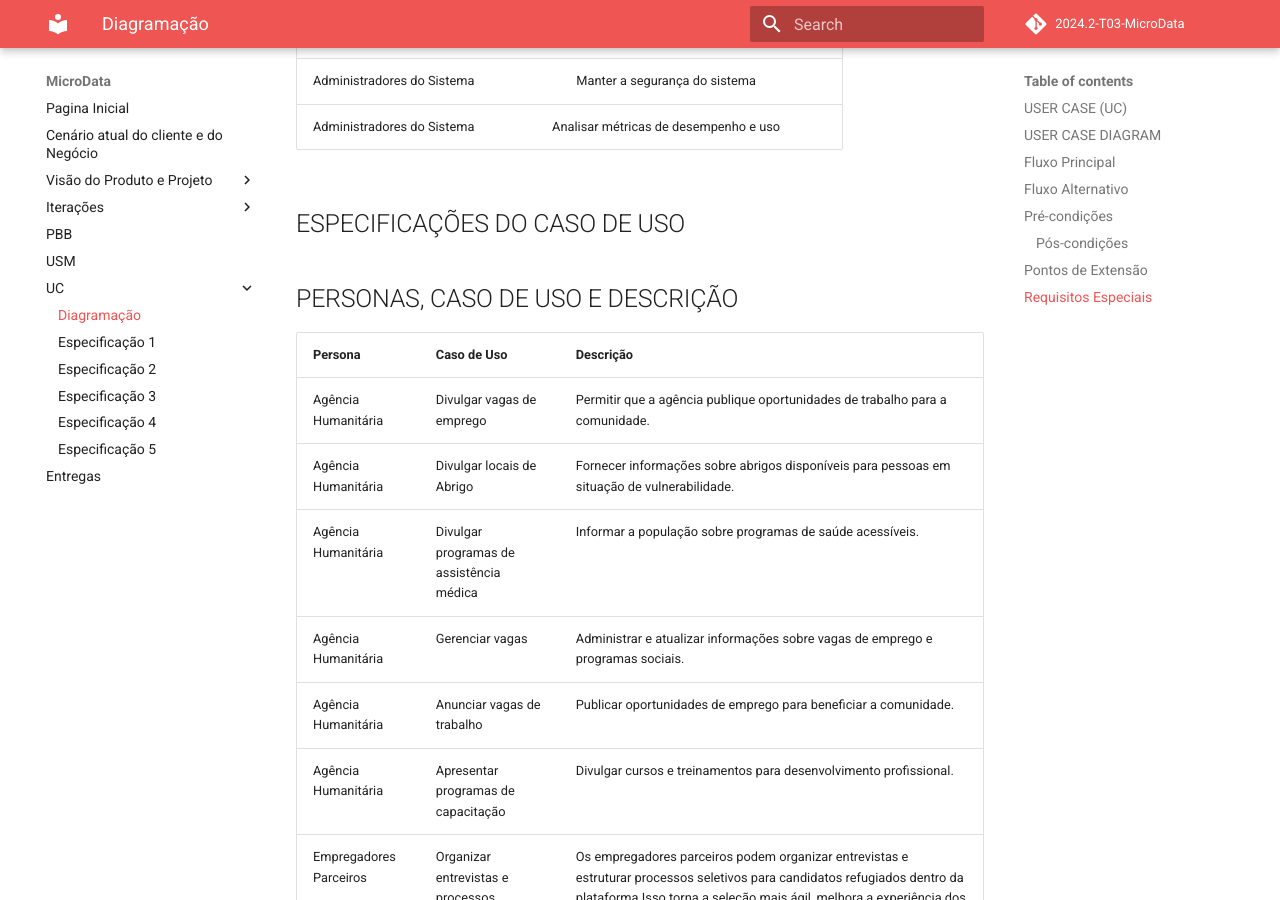
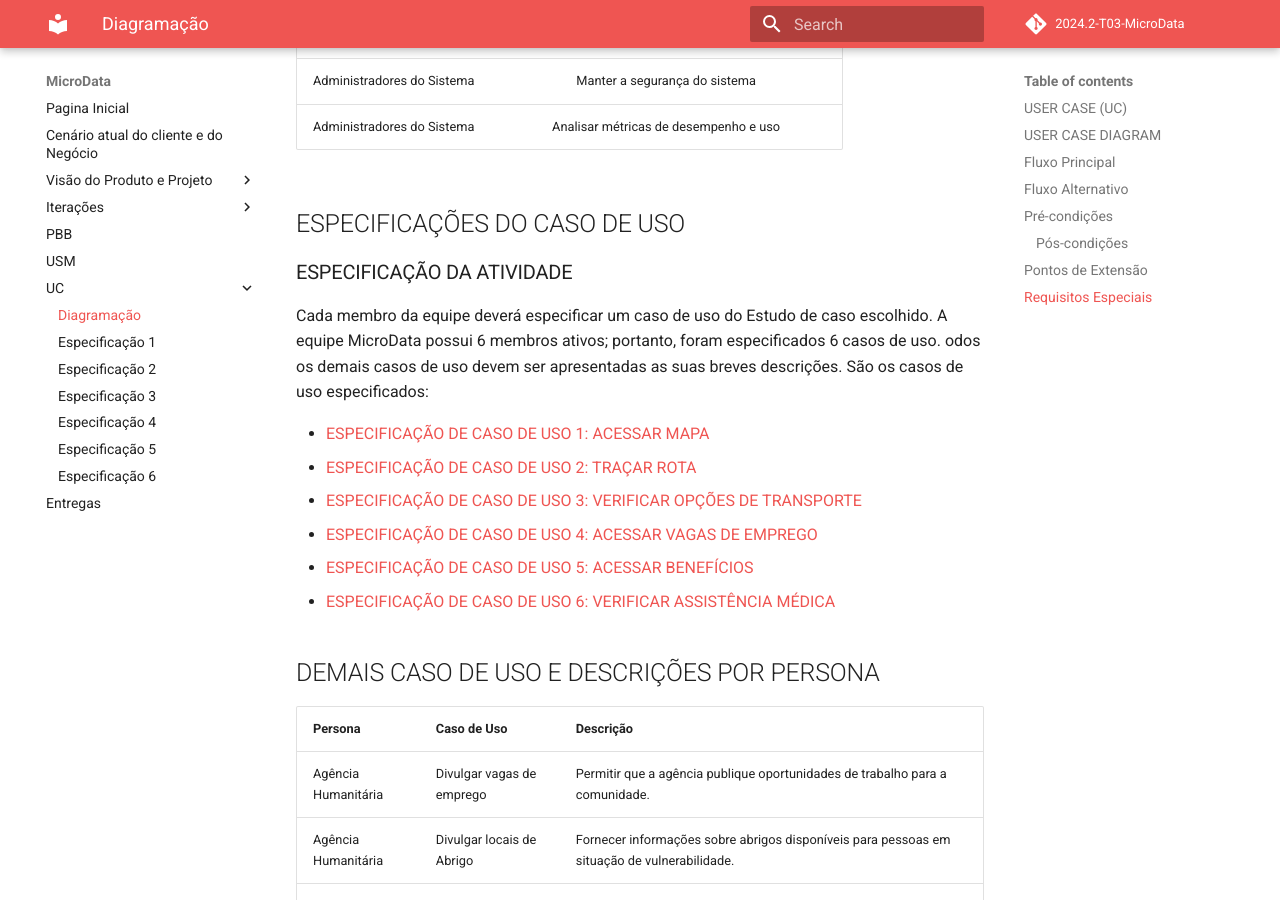
Before and after one commit to storch7/2024.2-T03-MicroData, an MkDocs documentation site: the page built from docs/uc/usercase.md, in a window 1280 px wide and 900 px high, scrolled down 3619 px. Built offline with MkDocs 1.6.1 and Material for MkDocs 9.7.7, drawn with Linux system fonts in a browser that asks for light colours; comment, search, counter and statistics services are not loaded; some of the changed text lies outside the part shown.

Commit message:
Entrega unidade 4

```diff
--- a/docs/uc/usercase.md
+++ b/docs/uc/usercase.md
@@ -76,7 +76,17 @@ O digrama completo também pode ser encontrado na imagem abaixo:
 
 ## ESPECIFICAÇÕES DO CASO DE USO
 
-## PERSONAS, CASO DE USO E DESCRIÇÃO
+### ESPECIFICAÇÃO DA ATIVIDADE
+Cada membro da equipe deverá especificar um caso de uso do Estudo de caso escolhido. A equipe MicroData possui 6 membros ativos; portanto, foram especificados 6 casos de uso. odos os demais casos de uso devem ser apresentadas as suas breves descrições. São os casos de uso especificados:
+
+- [ESPECIFICAÇÃO DE CASO DE USO 1: ACESSAR MAPA](/uc/especificacoes/01/)
+- [ESPECIFICAÇÃO DE CASO DE USO 2: TRAÇAR ROTA](/uc/especificacoes/02/)
+- [ESPECIFICAÇÃO DE CASO DE USO 3: VERIFICAR OPÇÕES DE TRANSPORTE](/uc/especificacoes/03/)
+- [ESPECIFICAÇÃO DE CASO DE USO 4: ACESSAR VAGAS DE EMPREGO](/uc/especificacoes/04/)
+- [ESPECIFICAÇÃO DE CASO DE USO 5: ACESSAR BENEFÍCIOS](/uc/especificacoes/05/)
+- [ESPECIFICAÇÃO DE CASO DE USO 6: VERIFICAR ASSISTÊNCIA MÉDICA](/uc/especificacoes/06/)
+
+## DEMAIS CASO DE USO E DESCRIÇÕES POR PERSONA
 
 | **Persona** | **Caso de Uso** | **Descrição** |
 |---------|------------|-------------|
@@ -92,7 +102,6 @@ O digrama completo também pode ser encontrado na imagem abaixo:
 | Empregadores Parceiros | Acompanhar desempenho de contratados | Os empregadores poderão utilizar a plataforma para monitorar o progresso dos funcionários, acompanhando seu desempenho e adaptação ao novo ambiente de trabalho. Isso contribuirá para o desenvolvimento contínuo dos colaboradores, resultando em maior satisfação tanto para os empregadores quanto para os refugiados contratados, além de fortalecer a inclusão dentro da empresa.|
 
 
-
 # REFERÊNCIAS
 
 1. **OMG (Object Management Group).** (2017). *Unified Modeling Language (UML) Specification*. Disponível em: https://www.omg.org/spec/UML/2.5/
@@ -100,3 +109,9 @@ O digrama completo também pode ser encontrado na imagem abaixo:
 2. **SOMMERVILLE, Ian.** (2011). *Engenharia de Software* (9ª ed.). São Paulo: Pearson Education do Brasil.
 
 3. **GOLDSCHMIDT, Marilda.** (2004). *Análise e Projeto de Sistemas Orientados a Objetos*. São Paulo: Editora Pearson.
+
+##  Histórico de Versão
+
+| **Data**    | **Versão** | **Descrição** | **Autor** |
+| :--------: | :--------: | :--------:  | :--------: |
+|      10/02/2025      |      1.0       |      Criação do documento       |     Breno Fernandes, Breno Lucena, Storch, João, Rafael e Renan     |
--- a/mkdocs.yml
+++ b/mkdocs.yml
@@ -34,4 +34,5 @@ nav:
     - Especificação 3: uc/especificacoes/03.md
     - Especificação 4: uc/especificacoes/04.md
     - Especificação 5: uc/especificacoes/05.md
+    - Especificação 6: uc/especificacoes/06.md
   - Entregas: entregas/entregas.md
```
Also changed, not shown: docs/uc/especificacoes/04.md (+1 -1 lines), docs/uc/especificacoes/05.md (+1 -1 lines), docs/uc/especificacoes/06.md (+1 -1 lines).
